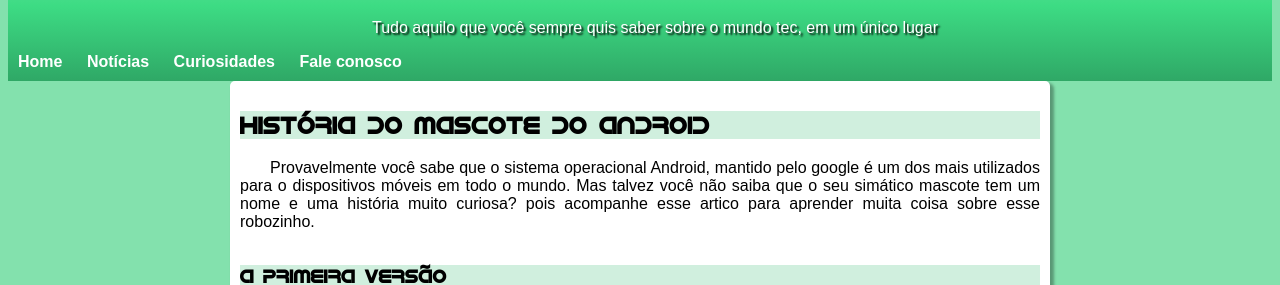
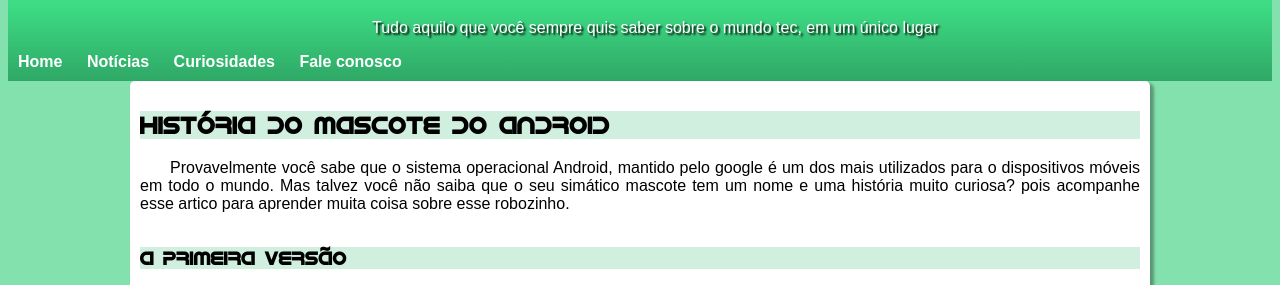
Before and after one commit to RenanRosostolato/Projeto----Android, a plain HTML site: page index.html in a window 1280 px wide. Shown: the part 79-364 px from the top of the page. Drawn offline with Linux system fonts and the light colour scheme.

Commit message:
Responsividade
Arrumando responsividade do H2 e do P

```diff
--- a/index.html
+++ b/index.html
@@ -24,11 +24,8 @@
 <!-- inicio do conteúdo principal -->
     <main>
         <article>
-            <div>
                 <h2>História Do Mascote do Android</h2>
                     <p>Provavelmente você sabe que o sistema operacional Android, mantido pelo google é um dos mais utilizados para o dispositivos móveis em todo o mundo. Mas talvez você não saiba que o seu simático mascote tem um nome e uma história muito curiosa? pois acompanhe esse artico para aprender muita coisa sobre esse robozinho.</p>
-            </div>
-
             <div>
                     <h3>A primeira versão</h3>
                         <p>A primeira tentavia de criar um mascote surgiu em 2007 e veio de um desenvolver chamado
--- a/style.css
+++ b/style.css
@@ -23,8 +23,8 @@ header{
 
 main{
     background-color: white;
-    min-width: 320px;
-    max-width: 800px;
+    min-width: 300px;
+    max-width: 1000px;
     padding: 10px;
     margin: auto;
     border-radius: 5px;
@@ -62,6 +62,15 @@ h2, h3,h4{
     font-family: Idroid;
 }
 
+h2 p{
+    min-width: 300px;
+    max-width: 1000px;
+}
+
+h2{
+    min-width: 300px;
+    max-width: 1000px;
+}
 strong{
     color: green;
 }
@@ -76,7 +85,7 @@ p > a::after{
 
     }
 
-    p>a{
+p>a{
         text-decoration: none;
         color: rgb(14, 235, 6);
         font-weight: bold;
```
